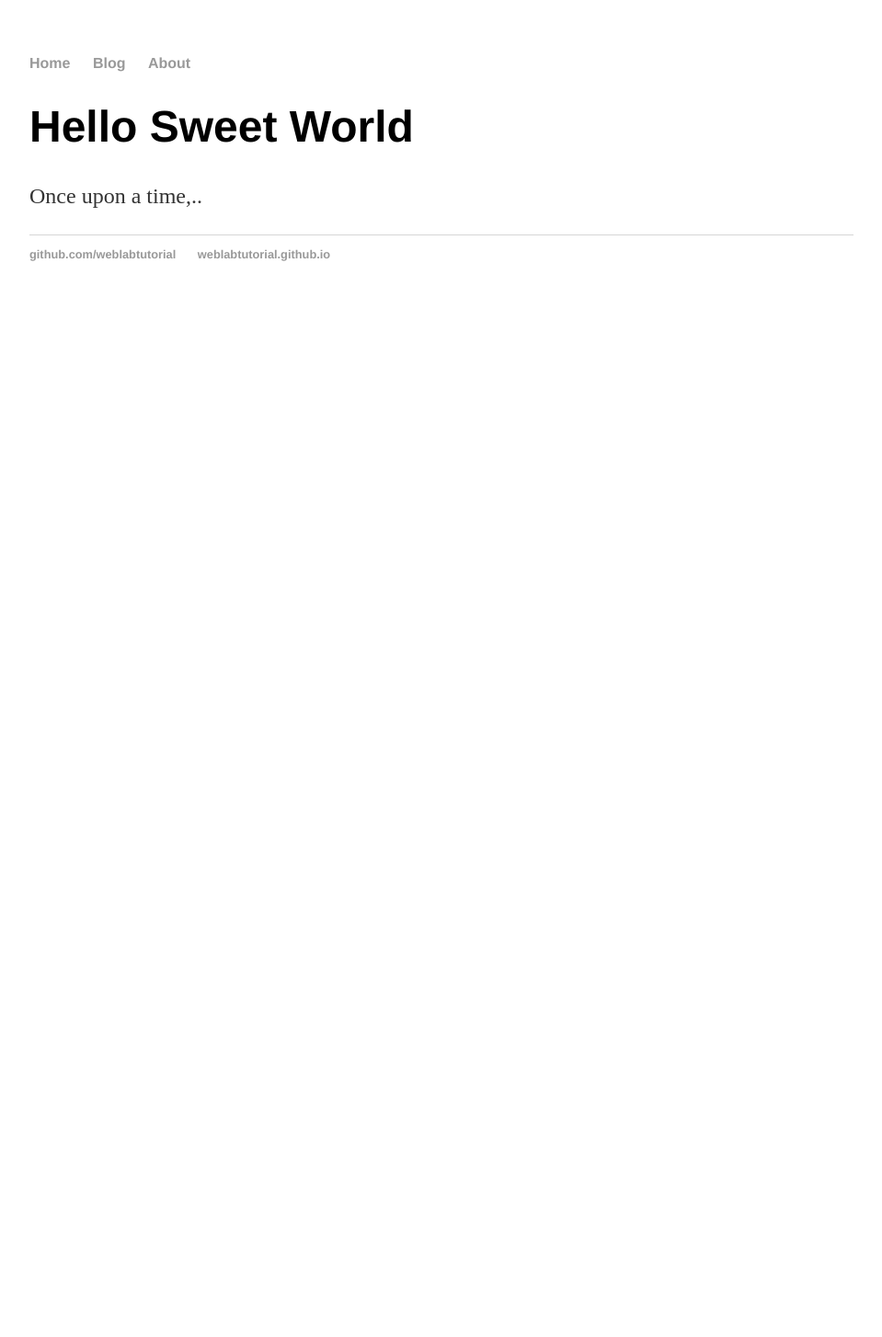
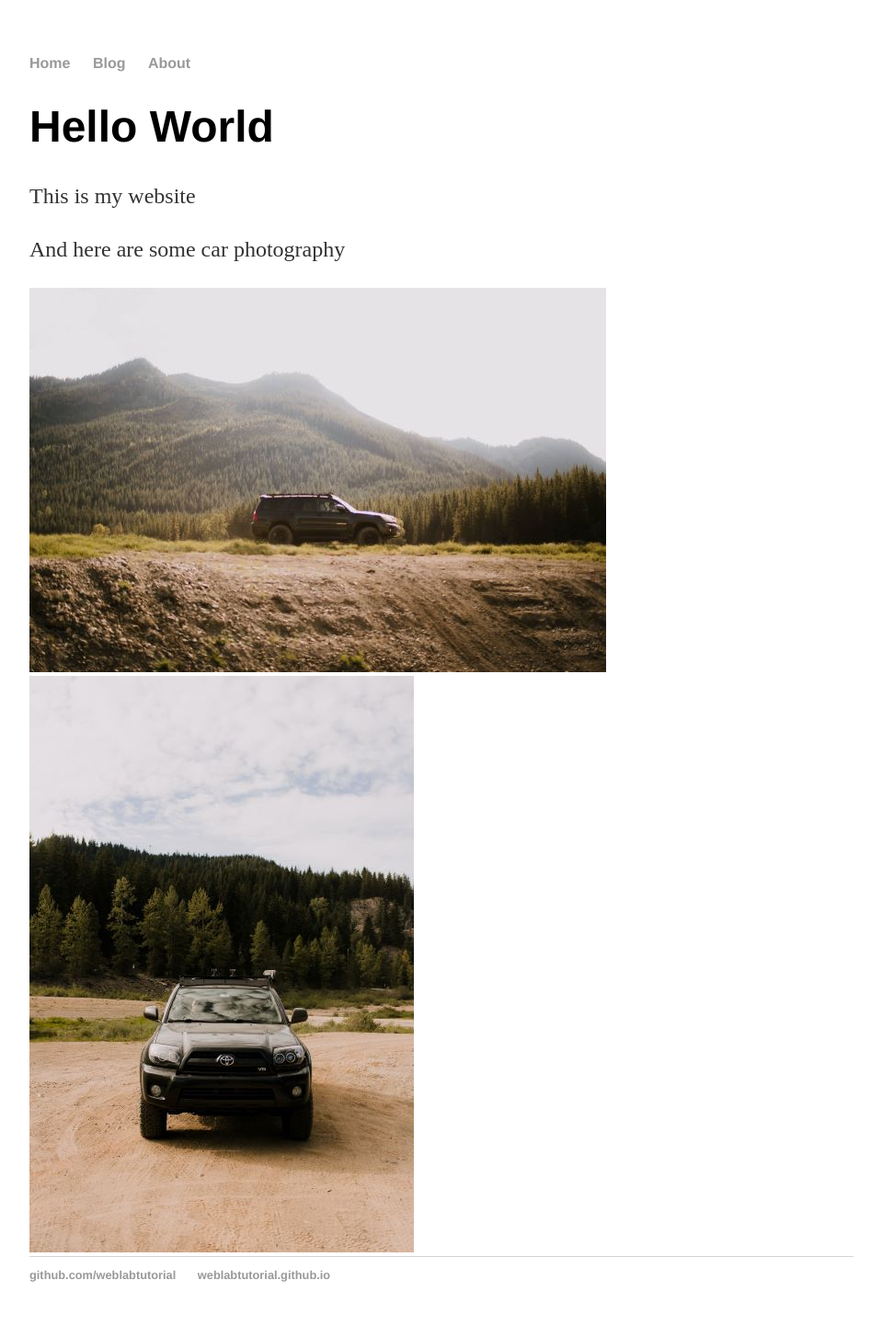
Before and after one commit to ysmr2000/ysmr2000.github.io, a Jekyll site: the page built from index.html, in a window 1280 px wide. Shown: the whole page at 92% size, without its empty margins (160-1119 px from the left). Built offline with Jekyll 4.4.1, drawn with Linux system fonts in a browser that asks for light colours; before the commit the page ends 900 px from its top, so only the background shows below that.

Commit message:
Update default.html

```diff
--- a/_layouts/default.html
+++ b/_layouts/default.html
@@ -14,7 +14,12 @@
       </ul>
     </nav>
     <div class="container">
-      {{ content }}
+      <div class="blurb">
+        <h1>Hello World</h1>
+        <p>This is my website</p>
+        <p>And here are some car photography</p>
+        <img src="images/1.jpg" alt="car1">
+        <img src="images/2.jpg" alt="car2">
     </div>
     <footer>
        <ul>
```
